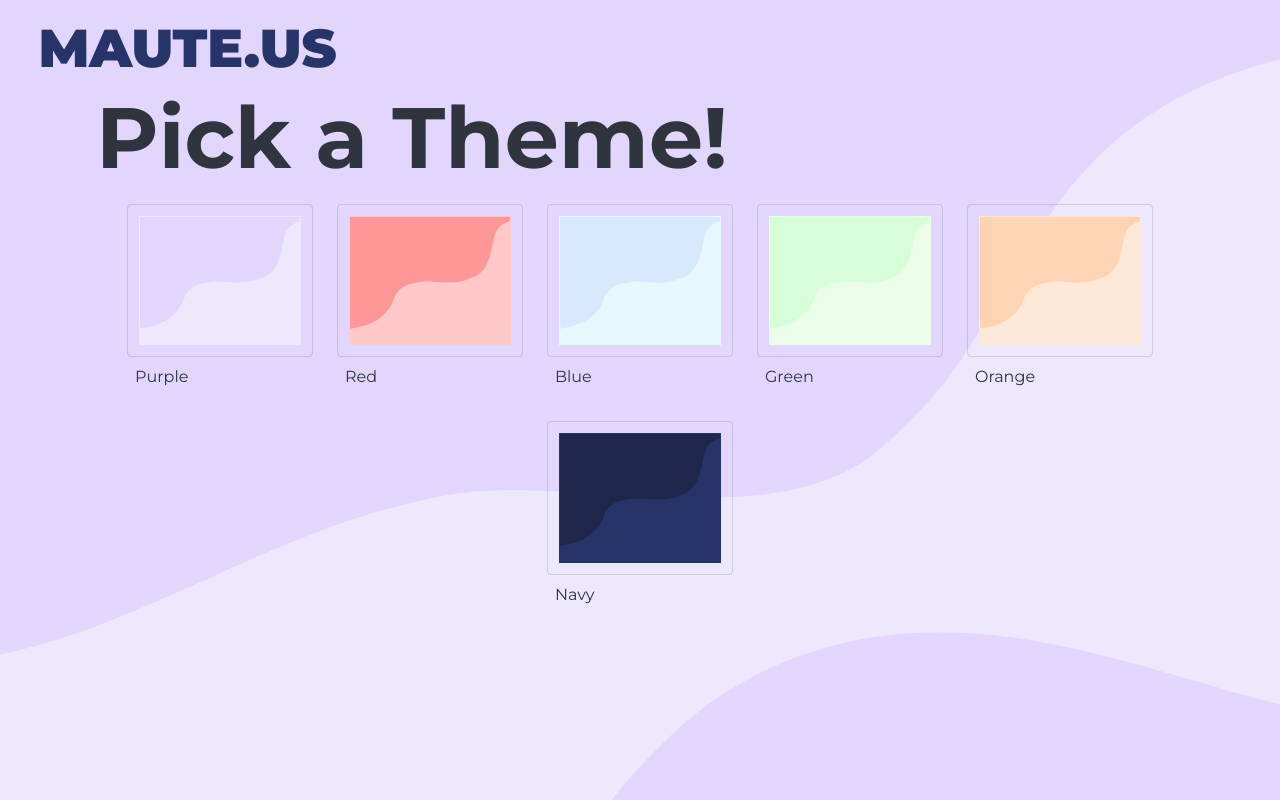
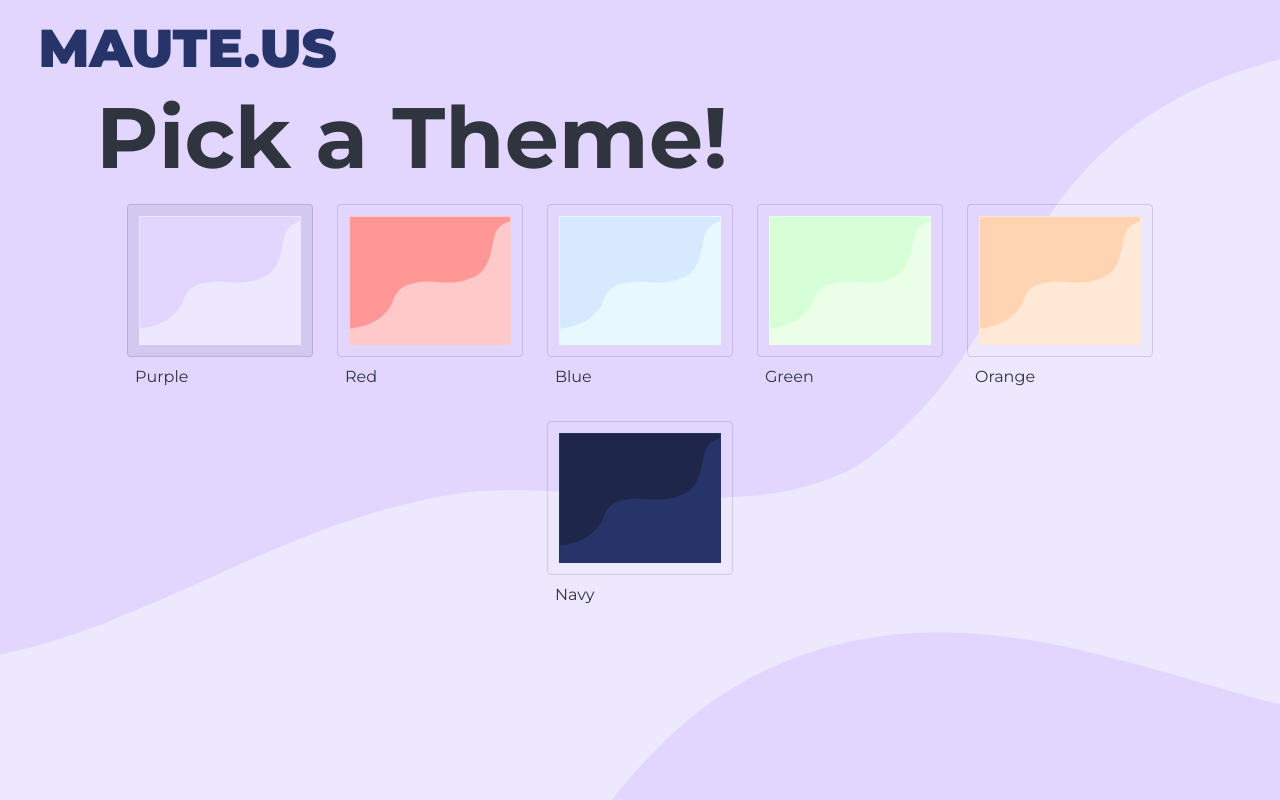
Before and after one commit to DoodlePooge/maute2.0, a Next.js app: page /paige/portfolio/theme-picker in a window 1280 px wide. Built offline with nearby package versions, Linux system fonts and the light colour scheme.

Commit message:
fix: linting issues

```diff
--- a/src/app/paige/portfolio/theme-picker/page.tsx
+++ b/src/app/paige/portfolio/theme-picker/page.tsx
@@ -6,14 +6,14 @@ import { Box, Grid, ToggleButton, Typography } from "@mui/material"
 import { useContext } from "react"
 
 export default function Page() {
-  const { setTheme } = useContext(ThemeContext)
+  const { theme, setTheme } = useContext(ThemeContext)
 
   const options = []
   for (const key in themeDict) {
-    const theme = themeDict[key]
-    const selected = localStorage.getItem("themeTag") === key
+    const op = themeDict[key]
+    const selected = theme === themeDict[key]
     options.push(
-      <Grid item>
+      <Grid item key={key}>
         <ToggleButton
           value={key}
           selected={selected}
@@ -22,8 +22,8 @@ export default function Page() {
           }}
         >
           <Thumbnail
-            default={theme.palette.background.default}
-            paper={theme.palette.background.paper}
+            default={op.palette.background.default}
+            paper={op.palette.background.paper}
           />
         </ToggleButton>
         <Typography sx={{ m: 1 }}>{key}</Typography>
```
